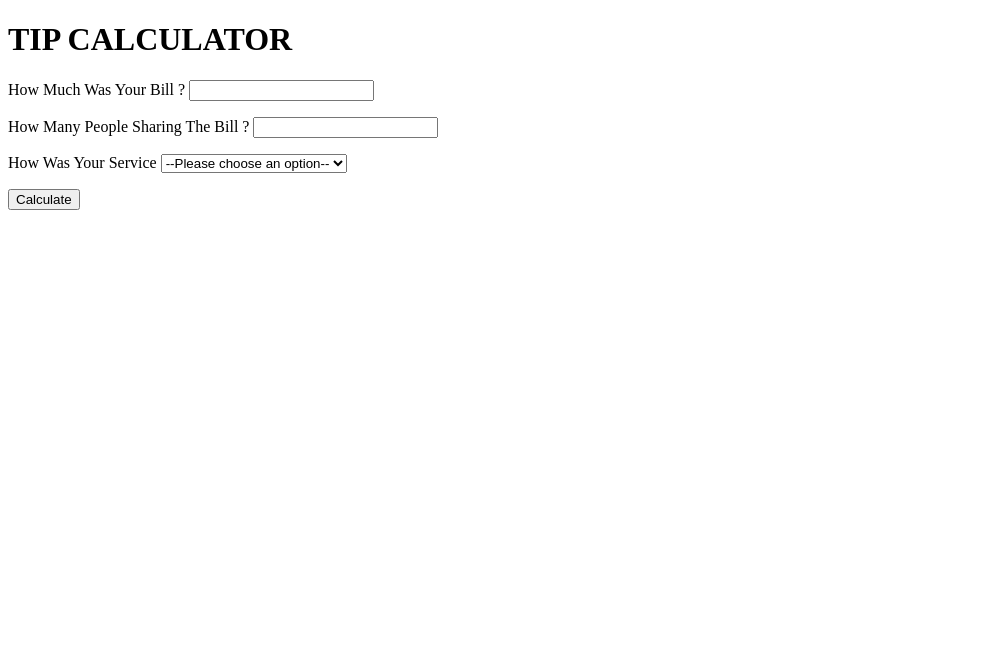
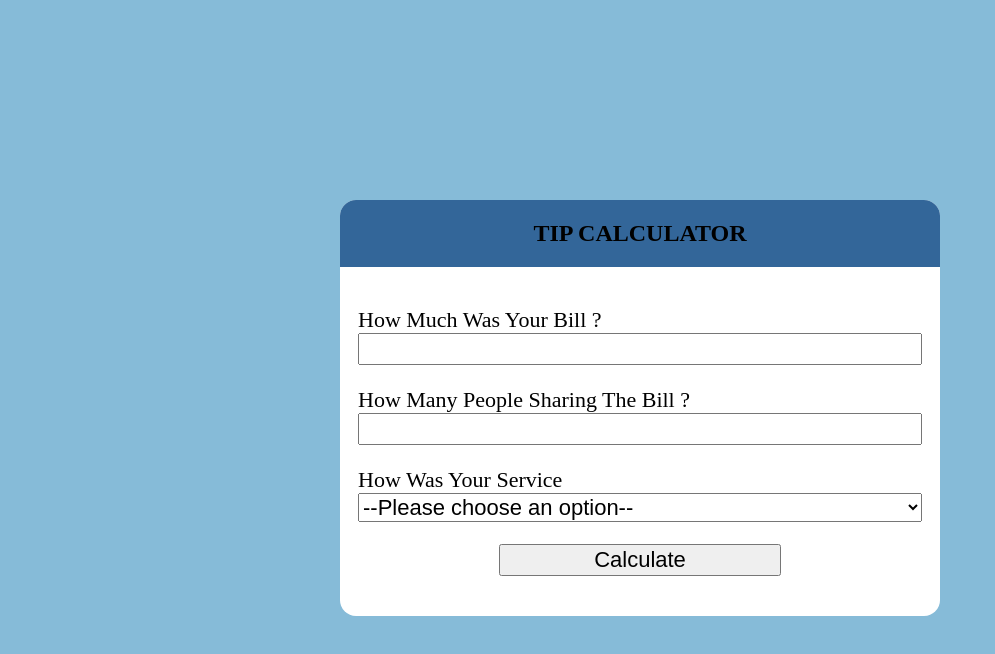
Before and after one commit to raswonders/tip-calculator, a plain HTML site: page index.html in a window 1280 px wide. Shown: the whole page, without its empty margins (0-995 px from the left). Drawn offline with Linux system fonts and the light colour scheme.

Commit message:
Form styled

```diff
--- /dev/null
+++ b/css/main.css
@@ -0,0 +1,62 @@
+:root {
+    --color-darkblue: #336699;
+}
+
+* {
+    box-sizing: border-box;
+}
+
+body, html {
+    height: 100%;
+    background-color: #86bbd8;
+}
+
+.main-box {
+    height: 100%;
+    display: flex;
+    align-items: center;
+    justify-content: center;
+}
+
+.calc-box {
+    background-color: white;
+    border-radius: 1em;
+    display: flex;
+    flex-flow: column nowrap;
+    width: 600px;
+    align-items: center;
+}
+
+.calc-heading {
+    text-align: center;
+    width: 100%;
+    border-radius: 1em 1em 0 0;
+    background-color: var(--color-darkblue);
+}
+
+.calc-form {
+    width: 100%;
+    padding: 3%;
+}
+
+.calc-control {
+    font-size: 22px;
+}
+
+.calc-control * {
+   font-size: inherit;
+}
+
+.calc-control label {
+    display: inline-block;
+}
+
+.calc-control input, select {
+    width: 100%;
+}
+
+.calc-button {
+    display: block;
+    width: 50%;
+    margin: 0 auto;
+}
--- a/index.html
+++ b/index.html
@@ -3,19 +3,24 @@
 <head>
     <meta charset="UTF-8">
     <title>Tip calculator</title>
+    <link rel="stylesheet" href="css/main.css">
 </head>
 <body>
+<div class="main-box">
+    <section class="calc-box">
+        <div class="calc-heading">
             <h1>TIP CALCULATOR</h1>
-<form>
-    <p>
+        </div>
+        <form class="calc-form">
+            <p class="calc-control">
                 <label for="bill">How Much Was Your Bill ?</label>
                 <input type="number" id="bill" name="bill">
             </p>
-    <p>
+            <p class="calc-control">
                 <label for="people">How Many People Sharing The Bill ?</label>
                 <input type="number" id="people" name="people">
             </p>
-    <p>
+            <p class="calc-control">
                 <label for="service">How Was Your Service</label>
                 <select name="service" id="service">
                     <option value="">--Please choose an option--</option>
@@ -24,9 +29,11 @@
                     <option value="2">Bad - 2%</option>
                 </select>
             </p>
-    <p>
-        <button type="submit">Calculate</button>
+            <p class="calc-control">
+                <button class="calc-button" type="submit">Calculate</button>
             </p>
         </form>
+    </section>
+</div>
 </body>
 </html>
```
Lines whose indentation alone changed are shown as unchanged.
